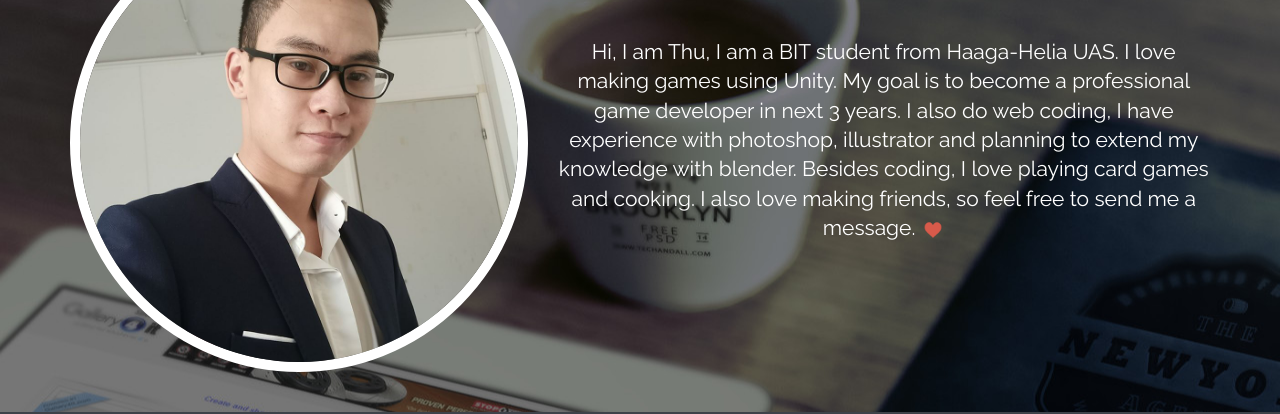
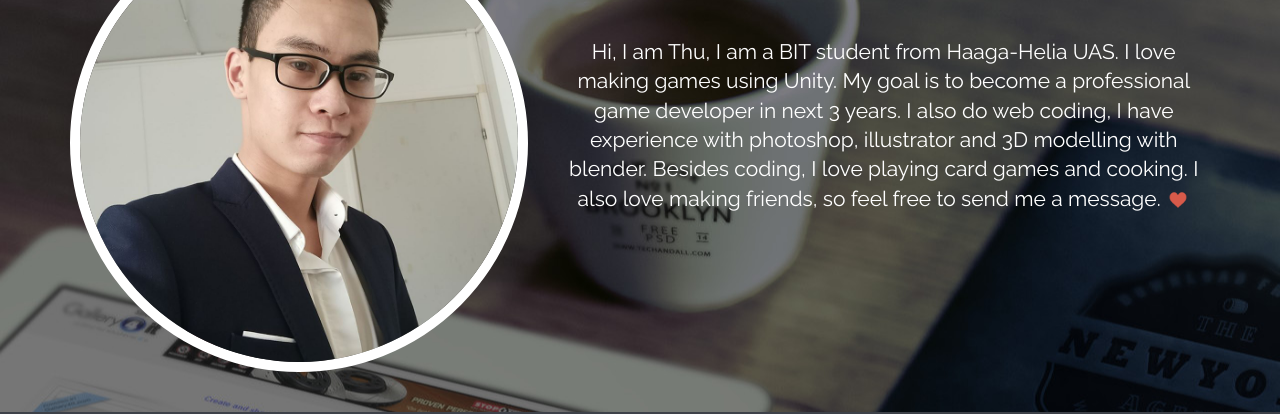
Before and after one commit to nghiemthu/thunghiem, a plain HTML site: page MyWebsite/index.html in a window 1280 px wide. Shown: the part 176-590 px from the top of the page. Drawn offline with nearby package versions, Linux system fonts and the light colour scheme.

Commit message:
Update index.html

```diff
--- a/MyWebsite/index.html
+++ b/MyWebsite/index.html
@@ -86,7 +86,7 @@
 			    		<h1>WELCOME TO MY WEBSITE</h1>
 			            <p class="lead">Hi, I am Thu, I am a BIT student from Haaga-Helia UAS. I love making games using Unity. My
 			            goal is to become a professional game developer in next 3 years. I also do web coding, I have experience
-			            with photoshop, illustrator and planning to extend my knowledge with blender.
+			            with photoshop, illustrator and 3D modelling with blender.
 			            Besides coding, I love playing card games and cooking. I also love making friends, so feel free to send me a message. <img src="assets/img/like.png" class="chick"> </p>
 		    		</div><!-- col -->
 
```
